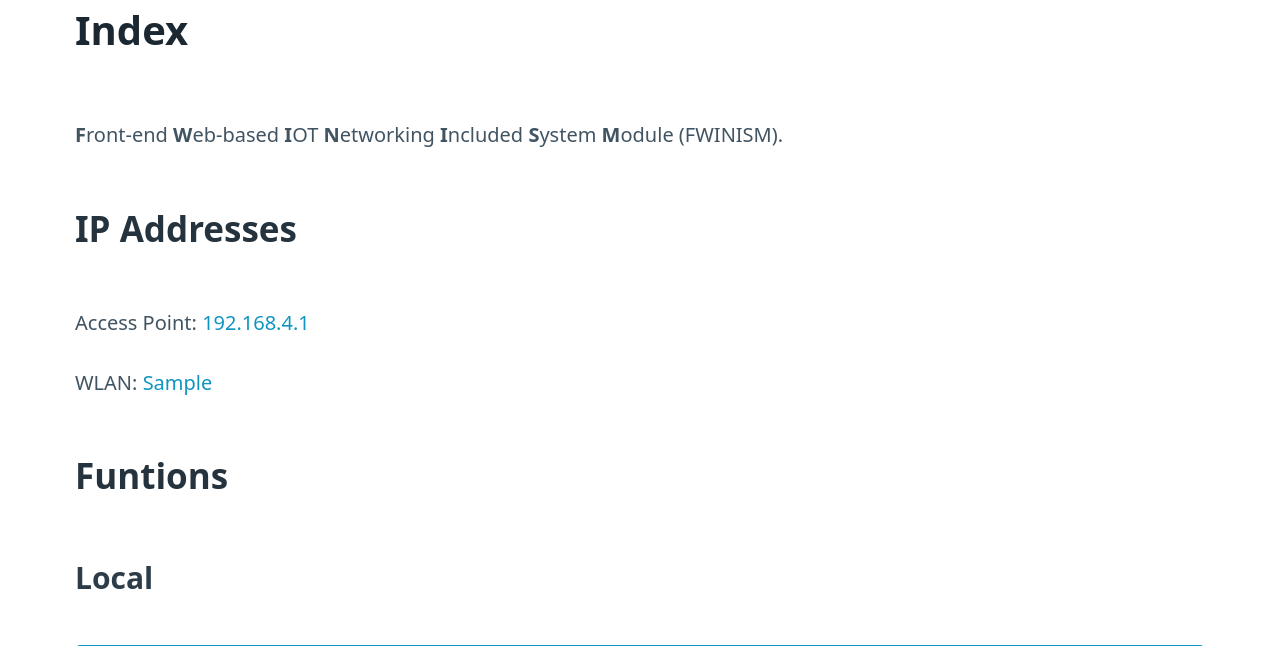
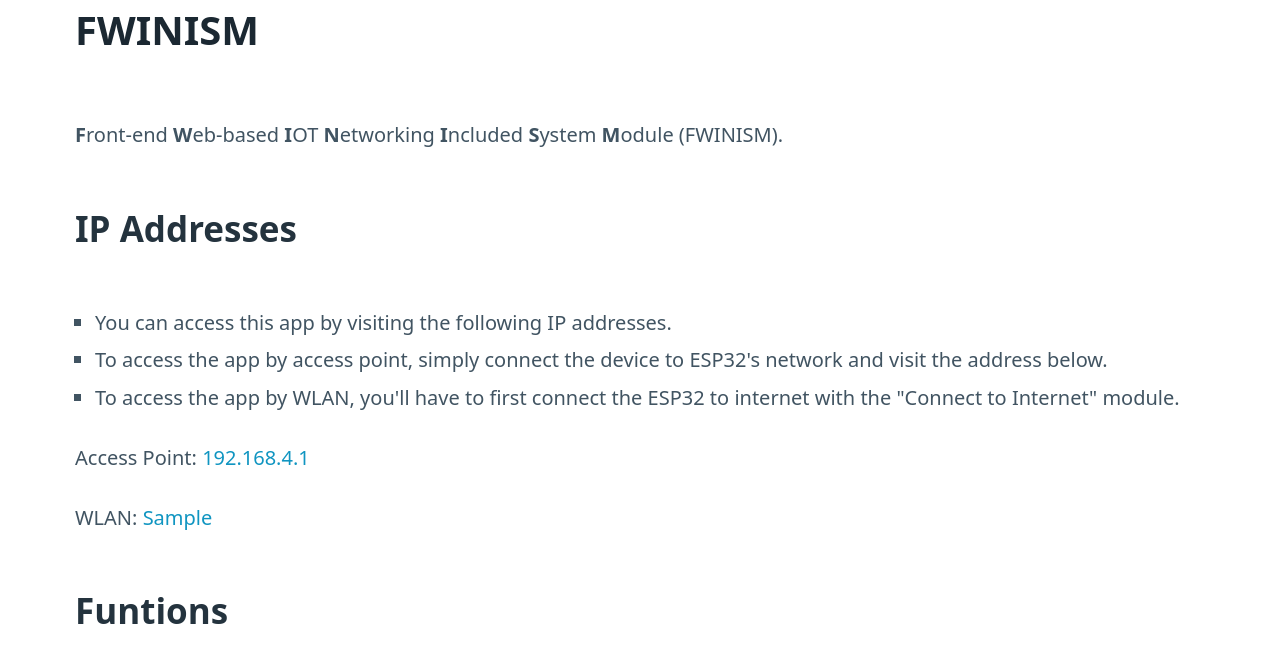
Before and after one commit to citawarisan/fwinism, a Python web app: template esp32/templates/index.html in a window 1280 px wide. Shown: the top 646 px of the page. Run offline with Jinja, Linux system fonts and the light colour scheme; the template is opened without the code that fills it: most values are stand-ins (such as "Sample title", 1, 10 or a date in 2020).

Commit message:
Added faction credits and index instructions

```diff
--- a/esp32/templates/index.html
+++ b/esp32/templates/index.html
@@ -5,14 +5,23 @@
     <title>Fwinism</title>
     <!-- <link rel="stylesheet" href="/css"> -->
     <meta name="viewport" content="width=device-width, initial-scale=1.0">
-    <link rel="stylesheet" href="https://cdn.jsdelivr.net/npm/@picocss/pico@1/css/pico.min.css" onerror="this.onerror=null;this.href='/css';">
+    <link rel="stylesheet" href="https://cdn.jsdelivr.net/npm/@picocss/pico@1/css/pico.min.css"
+        onerror="this.onerror=null;this.href='/css';">
 </head>
 
 <body class="container">
-    <h1>Index</h1>
-    <p><b>F</b>ront-end <b>W</b>eb-based <b>I</b>OT <b>N</b>etworking <b>I</b>ncluded <b>S</b>ystem <b>M</b>odule (FWINISM).</p>
+    <h1>FWINISM</h1>
+    <p><b>F</b>ront-end <b>W</b>eb-based <b>I</b>OT <b>N</b>etworking <b>I</b>ncluded <b>S</b>ystem <b>M</b>odule
+        (FWINISM).</p>
 
     <h2>IP Addresses</h2>
+
+    <ul>
+        <li>You can access this app by visiting the following IP addresses.</li>
+        <li>To access the app by access point, simply connect the device to ESP32's network and visit the address below.</li>
+        <li>To access the app by WLAN, you'll have to first connect the ESP32 to internet with the "Connect to Internet" module.</li>
+    </ul>
+
     <!-- Could implement methods to modify AP IP in future -->
     <p>Access Point: <a href="http://192.168.4.1">192.168.4.1</a></p>
     <p>WLAN: <a href="http://{{sta_addr}}">{{sta_addr}}</a></p>
@@ -31,10 +40,18 @@
     <footer>
         <details>
             <summary>Created by Team Citawarisan, 2023</summary>
+            <p>App Faction</p>
             <ul>
                 <li>ARUN MUGILAN A/L SARGUNAN (S63746)</li>
                 <li>FARIS ISKANDAR BIN ABD RAHMAN (S62371)</li>
                 <li>MOHAMAD HAZIM BIN MOHD SHAKRI (S61770)</li>
+                <li>GARY LIM KHAI ZHE(S62079)</li>
+            </ul>
+            <p>ESP32 Faction</p>
+            <ul>
+                <li>ARUN MUGILAN A/L SARGUNAN (S63746)</li>
+                <li>DANIAL SOLEHIN B SAFIE (S62091)</li>
+                <li>OMAR ALOMORY (S63995)</li>
                 <li>GARY LIM KHAI ZHE(S62079)</li>
             </ul>
         </details>
```
